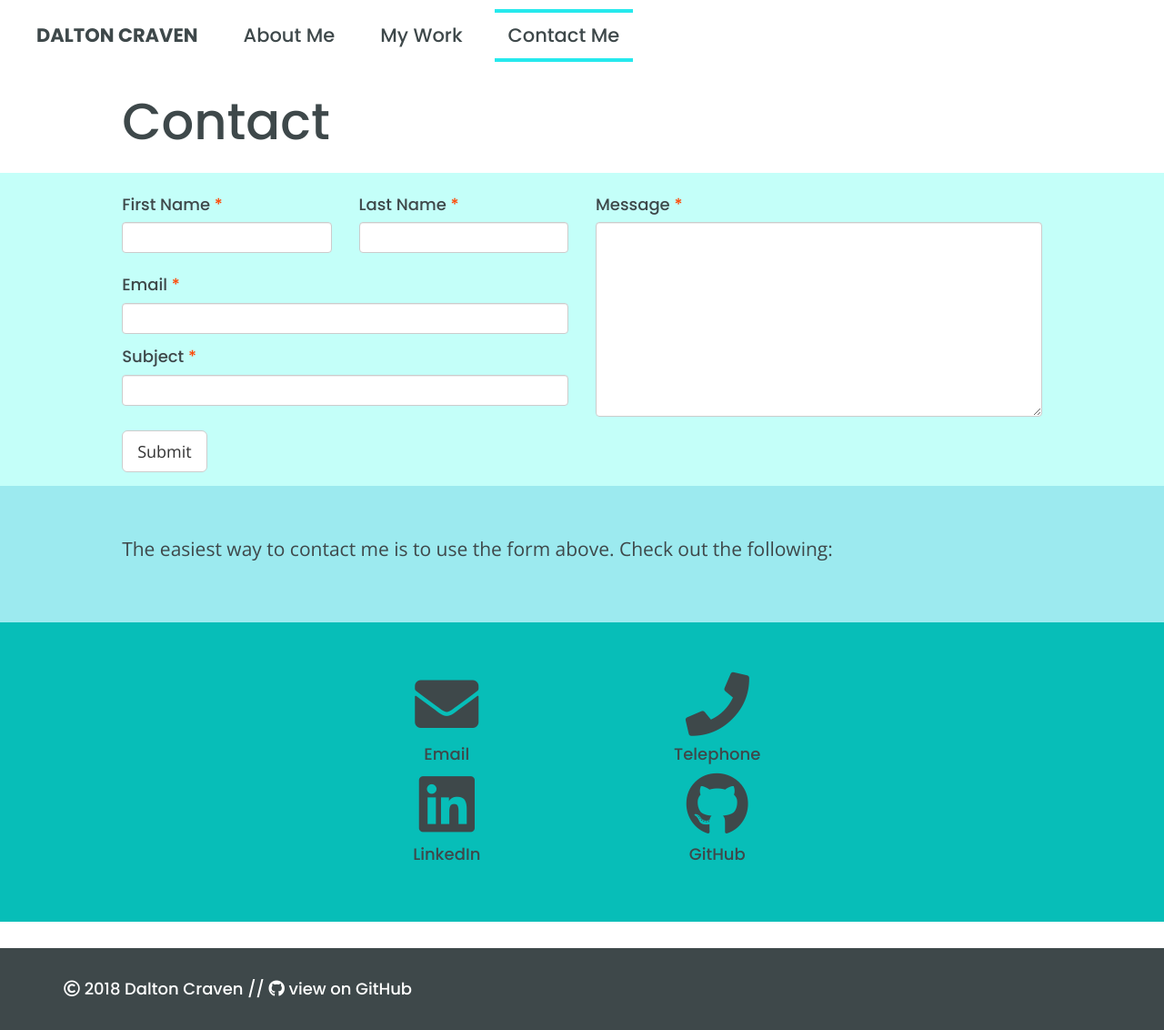
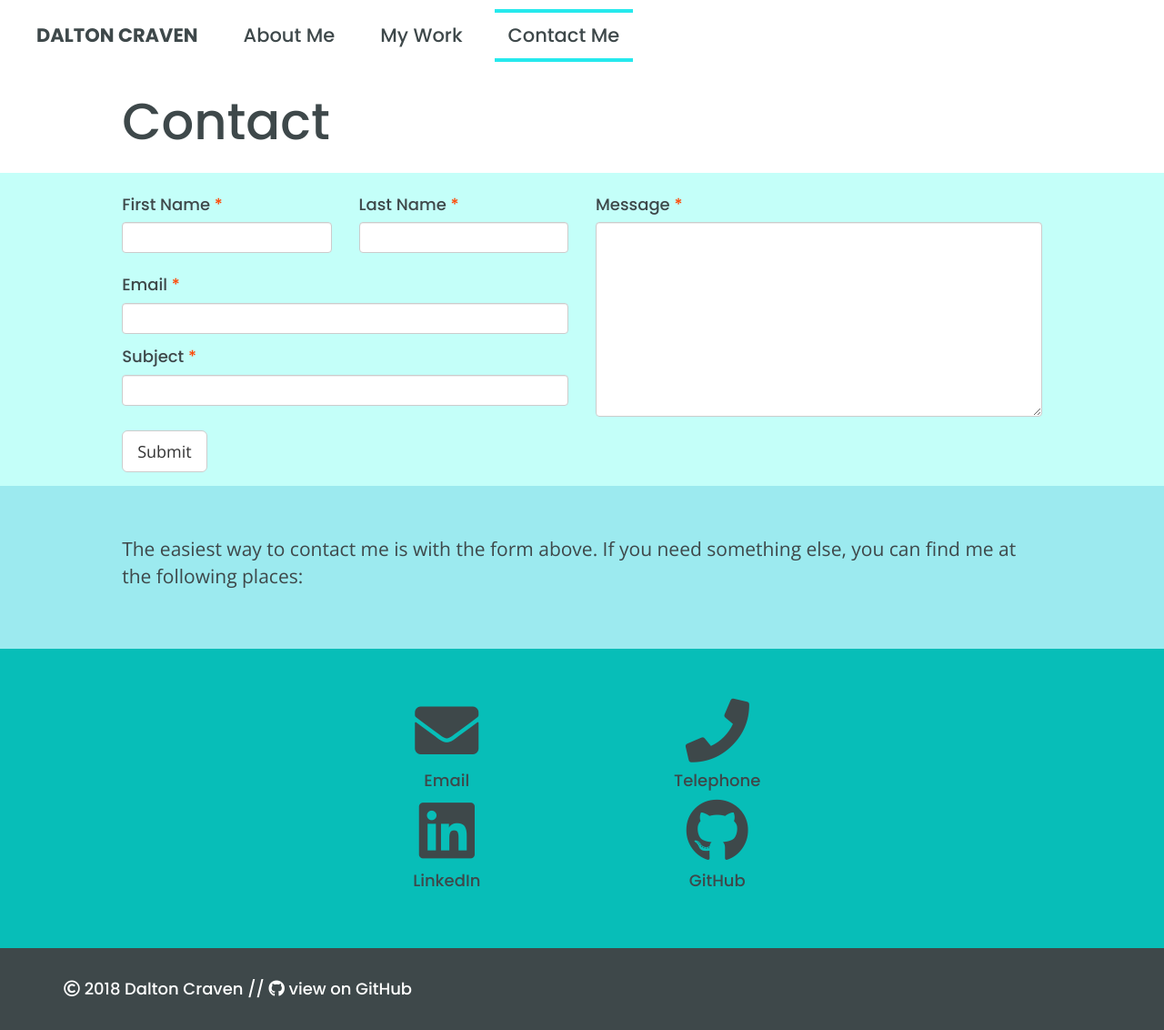
Before and after one commit to cravend/dev, a Jekyll site: the page built from contact/index.html, in a window 1280 px wide and 1132 px high. Shown: the whole window at 91% size. Built offline with Jekyll 4.4.1, drawn with Linux system fonts in a browser that asks for light colours; nearby versions of some CDN libraries.

Commit message:
update contact words

```diff
--- a/contact/index.html
+++ b/contact/index.html
@@ -47,7 +47,7 @@ title: Contact
   </div>
   <div class="color-box row" id="three">
     <div class="col-xs-12 col-md-10 col-md-offset-1 extra-big">
-      <p>The easiest way to contact me is to use the form above. Check out the following:</p>
+      <p>The easiest way to contact me is with the form above. If you need something else, you can find me at the following places:</p>
     </div>
   </div>
   <div class="color-box row social" id="four">
```
